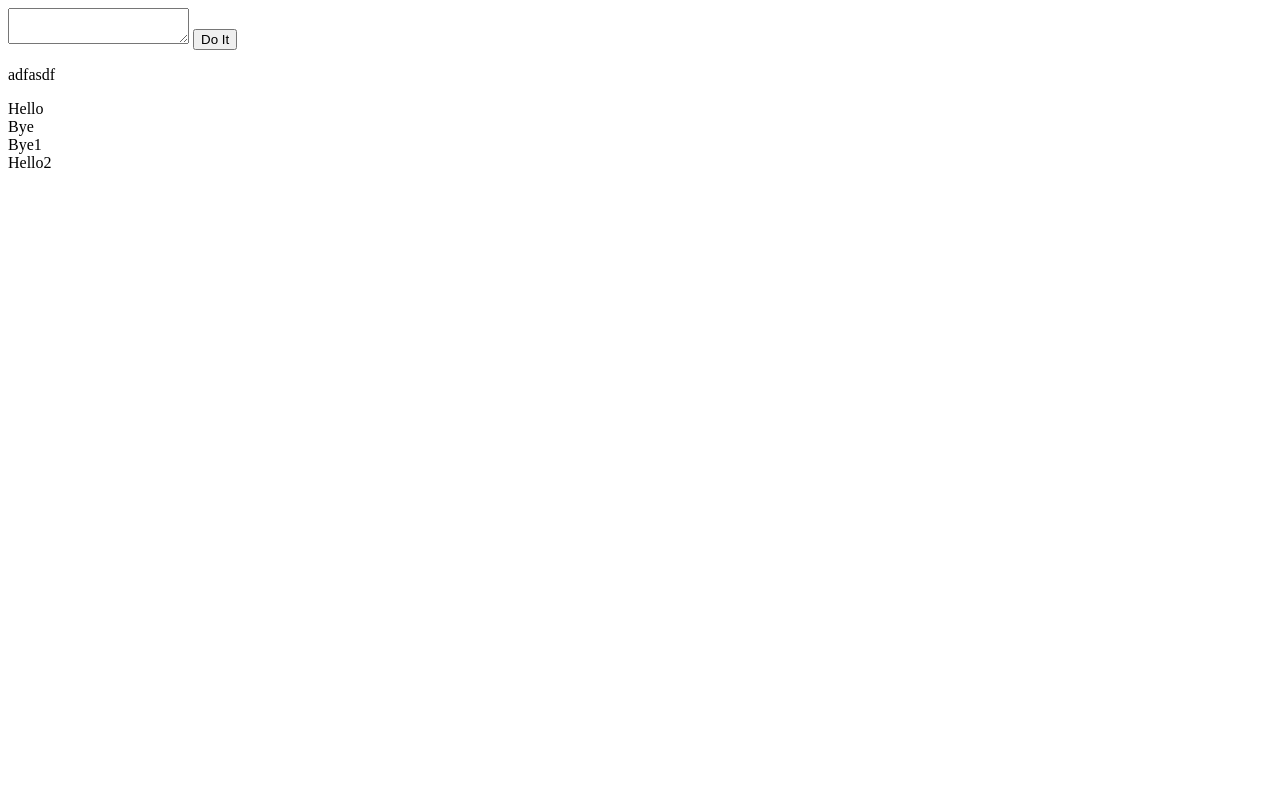
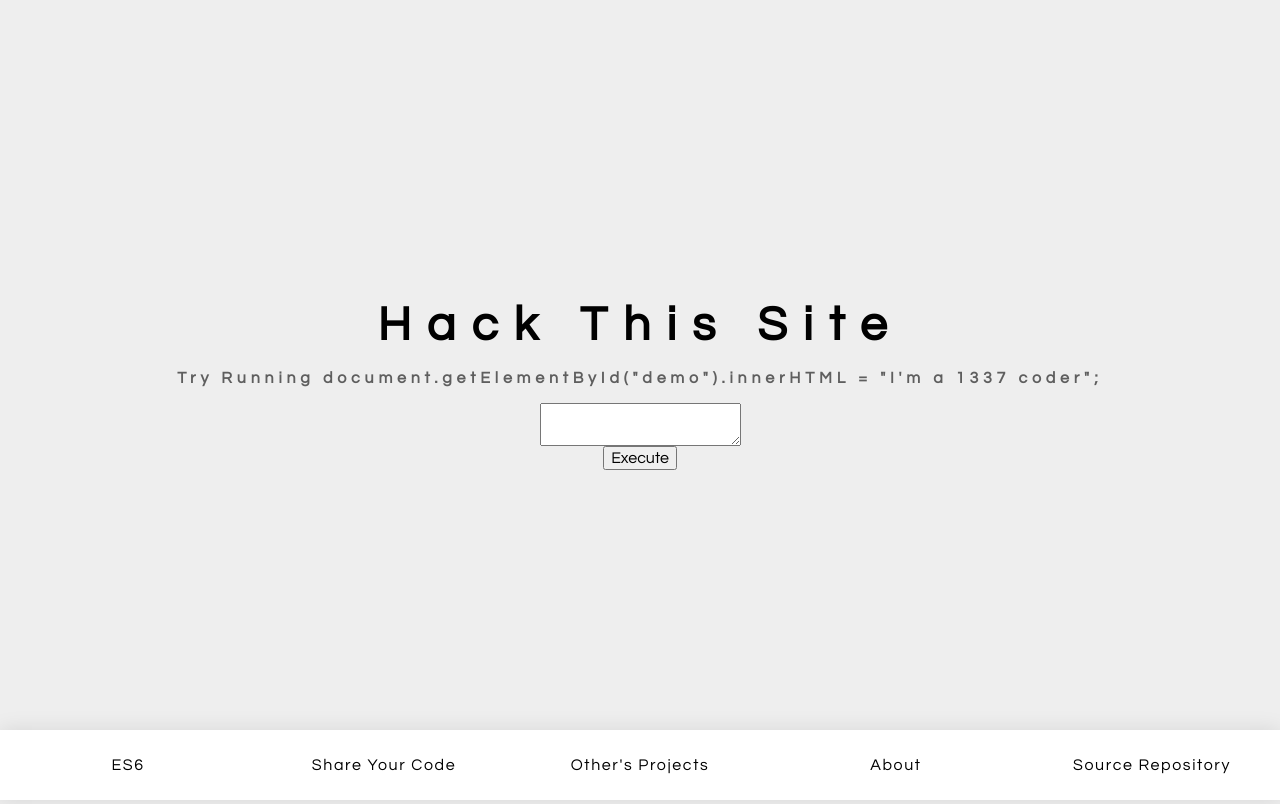
Before and after one commit to Kenneth-Sweet/SweetHacks.Tech, a plain HTML site: page index.html in a window 1280 px wide. Shown: the top 804 px of the page. Drawn offline with nearby package versions, Linux system fonts and the light colour scheme.

Commit message:
Add files via upload

```diff
--- a/index.html
+++ b/index.html
@@ -1,7 +1,20 @@
-<html>
+<!DOCTYPE html>
+<html lang="en" >
 <head>
+  <meta charset="UTF-8">
+  <title>CodePen - Sticky Slider Navigation (Responsive)</title>
+  <link href="https://fonts.googleapis.com/css?family=Lato:400,700" rel="stylesheet"><link rel="stylesheet" href="https://cdnjs.cloudflare.com/ajax/libs/normalize/5.0.0/normalize.min.css">
+<link rel="stylesheet" href="./style.css">
+
 </head>
 <body>
+
+<!-- partial:index.partial.html -->
+<!-- Hero -->
+  <section class="et-hero-tabs">
+    <h1>Hack This Site</h1>
+    <h3>Try Running document.getElementById("demo").innerHTML = "I'm a 1337 coder"; </h3>
+
     <script>
       function doIt() {
           var headID = document.getElementsByTagName("head")[0];
@@ -14,24 +27,44 @@ function doIt() {
 
       <textarea name="textarea" id="textarea">
       </textarea>
-<input type="button" value="Do It" onclick="doIt();" />
+      <input type="button" value="Execute" onclick="doIt();" />
 
-<p id="demo"> adfasdf</p>
+      <p id="demo"></p>
+    <div class="et-hero-tabs-container">
+      <a class="et-hero-tab" href="#tab-es6">ES6</a>
+      <a class="et-hero-tab" href="#tab-flexbox">Share Your Code</a>
+      <a class="et-hero-tab" href="#tab-react">Other's Projects</a>
+      <a class="et-hero-tab" href="#tab-angular">About</a>
+      <a class="et-hero-tab" href="#tab-other">Source Repository</a>
+      <span class="et-hero-tab-slider"></span>
+    </div>
+  </section>
 
+  <!-- Main -->
+  <main class="et-main">
+    <section class="et-slide" id="tab-es6">
+      <h1>ES6</h1>
+      <h3>something about es6</h3>
+    </section>
+    <section class="et-slide" id="tab-flexbox">
+      <h1>Flexbox</h1>
+      <h3>something about flexbox</h3>
+    </section>
+    <section class="et-slide" id="tab-react">
+      <h1>React</h1>
+      <h3>something about react</h3>
+    </section>
+    <section class="et-slide" id="tab-angular">
+      <h1>Angular</h1>
+      <h3>something about angular</h3>
+    </section>
+    <section class="et-slide" id="tab-other">
+      <h1>Other</h1>
+      <h3>something about other</h3>
+    </section>
+  </main>
+<!-- partial -->
+  <script src='https://cdnjs.cloudflare.com/ajax/libs/jquery/3.1.0/jquery.min.js'></script><script  src="./script.js"></script>
 
-<div class="left">
-    Hello
-</div>
-<div class="center">
-       <div class="left1">
-           Bye
-    </div>
-       <div class="right1">
-           Bye1
-    </div>
-</div>
-<div class="right">
-    Hello2
-</div>
 </body>
-<html>
+</html>
--- /dev/null
+++ b/script.js
@@ -0,0 +1,75 @@
+class StickyNavigation {
+
+	constructor() {
+		this.currentId = null;
+		this.currentTab = null;
+		this.tabContainerHeight = 70;
+		let self = this;
+		$('.et-hero-tab').click(function() {
+			self.onTabClick(event, $(this));
+		});
+		$(window).scroll(() => { this.onScroll(); });
+		$(window).resize(() => { this.onResize(); });
+	}
+
+	onTabClick(event, element) {
+		event.preventDefault();
+		let scrollTop = $(element.attr('href')).offset().top - this.tabContainerHeight + 1;
+		$('html, body').animate({ scrollTop: scrollTop }, 600);
+	}
+
+	onScroll() {
+		this.checkTabContainerPosition();
+    this.findCurrentTabSelector();
+	}
+
+	onResize() {
+		if(this.currentId) {
+			this.setSliderCss();
+		}
+	}
+
+	checkTabContainerPosition() {
+		let offset = $('.et-hero-tabs').offset().top + $('.et-hero-tabs').height() - this.tabContainerHeight;
+		if($(window).scrollTop() > offset) {
+			$('.et-hero-tabs-container').addClass('et-hero-tabs-container--top');
+		}
+		else {
+			$('.et-hero-tabs-container').removeClass('et-hero-tabs-container--top');
+		}
+	}
+
+	findCurrentTabSelector(element) {
+		let newCurrentId;
+		let newCurrentTab;
+		let self = this;
+		$('.et-hero-tab').each(function() {
+			let id = $(this).attr('href');
+			let offsetTop = $(id).offset().top - self.tabContainerHeight;
+			let offsetBottom = $(id).offset().top + $(id).height() - self.tabContainerHeight;
+			if($(window).scrollTop() > offsetTop && $(window).scrollTop() < offsetBottom) {
+				newCurrentId = id;
+				newCurrentTab = $(this);
+			}
+		});
+		if(this.currentId != newCurrentId || this.currentId === null) {
+			this.currentId = newCurrentId;
+			this.currentTab = newCurrentTab;
+			this.setSliderCss();
+		}
+	}
+
+	setSliderCss() {
+		let width = 0;
+		let left = 0;
+		if(this.currentTab) {
+			width = this.currentTab.css('width');
+			left = this.currentTab.offset().left;
+		}
+		$('.et-hero-tab-slider').css('width', width);
+		$('.et-hero-tab-slider').css('left', left);
+	}
+
+}
+
+new StickyNavigation();
--- /dev/null
+++ b/style.css
@@ -0,0 +1,103 @@
+body {
+  font-family: "Century Gothic", 'Lato', sans-serif;
+}
+
+a {
+  text-decoration: none;
+}
+
+.et-hero-tabs,
+.et-slide {
+  display: -webkit-box;
+  display: flex;
+  -webkit-box-orient: vertical;
+  -webkit-box-direction: normal;
+          flex-direction: column;
+  -webkit-box-pack: center;
+          justify-content: center;
+  -webkit-box-align: center;
+          align-items: center;
+  height: 100vh;
+  position: relative;
+  background: #eee;
+  text-align: center;
+  padding: 0 2em;
+}
+.et-hero-tabs h1,
+.et-slide h1 {
+  font-size: 2rem;
+  margin: 0;
+  letter-spacing: 1rem;
+}
+.et-hero-tabs h3,
+.et-slide h3 {
+  font-size: 1rem;
+  letter-spacing: 0.3rem;
+  opacity: 0.6;
+}
+
+.et-hero-tabs-container {
+  display: -webkit-box;
+  display: flex;
+  -webkit-box-orient: horizontal;
+  -webkit-box-direction: normal;
+          flex-direction: row;
+  position: absolute;
+  bottom: 0;
+  width: 100%;
+  height: 70px;
+  box-shadow: 0 0 20px rgba(0, 0, 0, 0.1);
+  background: #fff;
+  z-index: 10;
+}
+.et-hero-tabs-container--top {
+  position: fixed;
+  top: 0;
+}
+
+.et-hero-tab {
+  display: -webkit-box;
+  display: flex;
+  -webkit-box-pack: center;
+          justify-content: center;
+  -webkit-box-align: center;
+          align-items: center;
+  -webkit-box-flex: 1;
+          flex: 1;
+  color: #000;
+  letter-spacing: 0.1rem;
+  -webkit-transition: all 0.5s ease;
+  transition: all 0.5s ease;
+  font-size: 0.8rem;
+}
+.et-hero-tab:hover {
+  color: white;
+  background: rgba(102, 177, 241, 0.8);
+  -webkit-transition: all 0.5s ease;
+  transition: all 0.5s ease;
+}
+
+.et-hero-tab-slider {
+  position: absolute;
+  bottom: 0;
+  width: 0;
+  height: 6px;
+  background: #66B1F1;
+  -webkit-transition: left 0.3s ease;
+  transition: left 0.3s ease;
+}
+
+@media (min-width: 800px) {
+  .et-hero-tabs h1,
+  .et-slide h1 {
+    font-size: 3rem;
+  }
+  .et-hero-tabs h3,
+  .et-slide h3 {
+    font-size: 1rem;
+  }
+
+  .et-hero-tab {
+    font-size: 1rem;
+  }
+}
```
Lines whose indentation alone changed are shown as unchanged.
